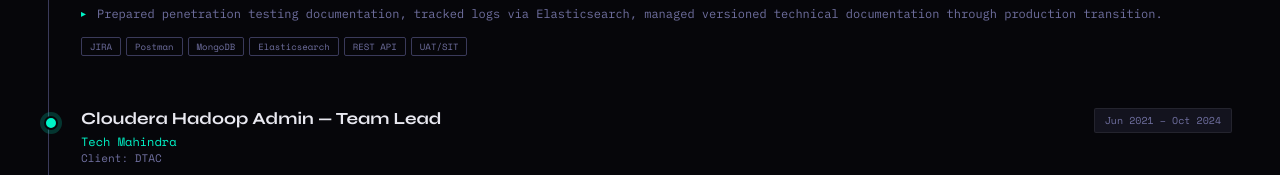
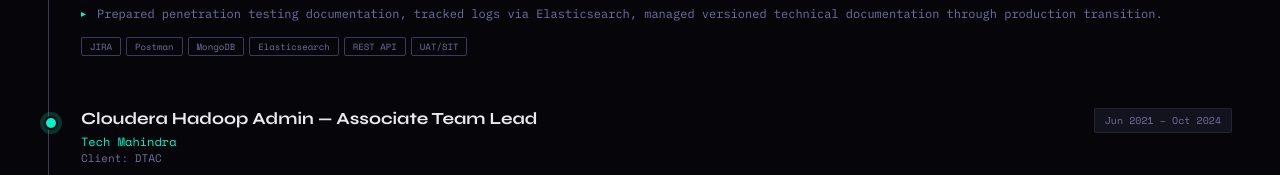
Before and after one commit to Yodesaya/yodesaya.github.io, a plain HTML site: page index.html in a window 1280 px wide. Shown: the part 1935-2110 px from the top of the page. Drawn offline with nearby package versions, Linux system fonts and the light colour scheme.

Commit message:
upload index
modified index html

```diff
--- a/index.html
+++ b/index.html
@@ -374,7 +374,7 @@ footer{border-top:1px solid var(--border);padding:28px 48px;display:flex;align-i
       <div class="exp-item reveal">
         <div class="exp-header">
           <div>
-            <div class="exp-title">Cloudera Hadoop Admin — Team Lead</div>
+            <div class="exp-title">Cloudera Hadoop Admin — Associate Team Lead</div>
             <div class="exp-company">Tech Mahindra</div>
             <div class="exp-client">Client: DTAC</div>
           </div>
```
